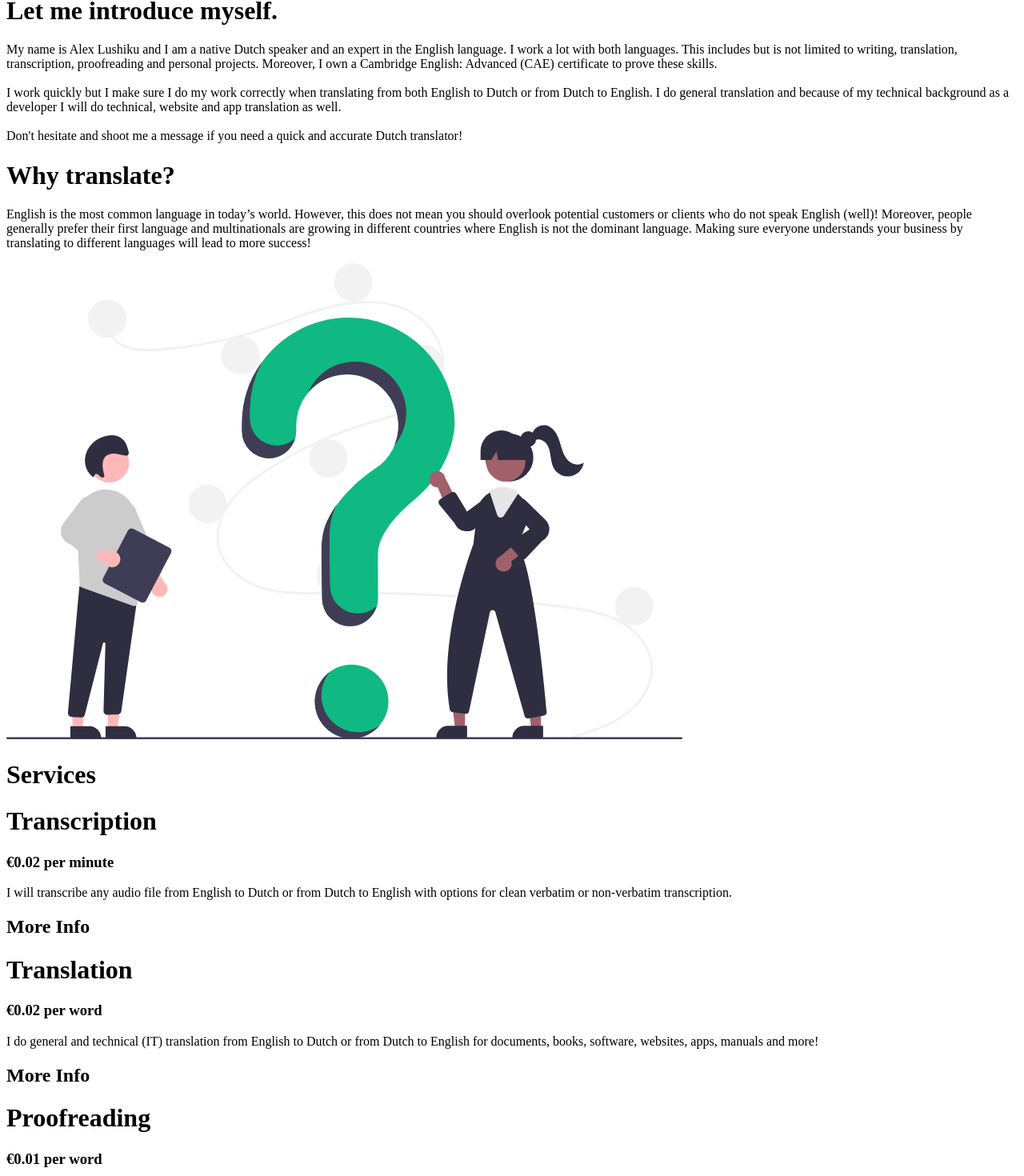
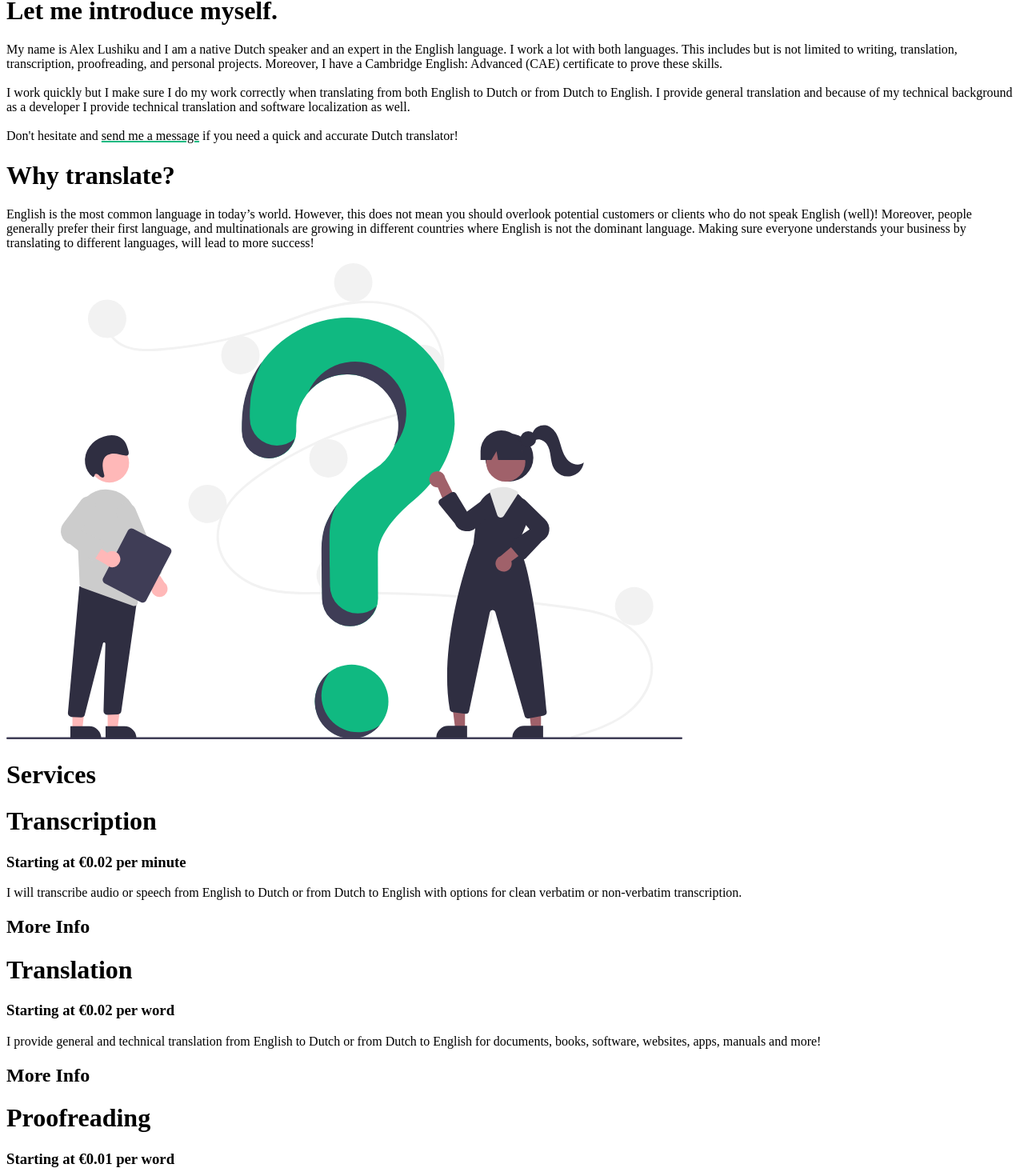
Before and after one commit to callmenoodles/noodles-translation, a Next.js app: page / in a window 1280 px wide. Shown: the part 1578-3048 px from the top of the page at 80% size. Built offline with nearby package versions, Linux system fonts and the light colour scheme.

Commit message:
fix grammar and minor issues

```diff
--- a/pages/components/home/About.js
+++ b/pages/components/home/About.js
@@ -1,3 +1,5 @@
+import Link from 'next/link'
+
 const About = () => {
   return(
     <div className='flex flex-row justify-center items-center mb-64'>
@@ -5,14 +7,14 @@ const About = () => {
       <div className='smaller:w-4/5 lg:w-2/5 xl:w-144 2xl:w-144'>
         <h1 className='text-3xl font-bold mt-12 text-primary'>Let me introduce myself.</h1>
         <p className='mt-4 text-lg break-word'>
-          My name is Alex Lushiku and I am a <span className='text-primary font-semibold'>native Dutch</span> speaker and an expert in the English language. I work a lot with both languages. This includes but is not limited to writing, <span className='text-primary font-semibold'>translation, transcription, proofreading</span> and personal projects. Moreover, I own a Cambridge English: Advanced (CAE) certificate to prove these skills.
+          My name is Alex Lushiku and I am a <span className='text-primary font-semibold'>native Dutch</span> speaker and an expert in the English language. I work a lot with both languages. This includes but is not limited to writing, <span className='text-primary font-semibold'>translation, transcription, proofreading</span>, and personal projects. Moreover, I have a Cambridge English: Advanced (CAE) certificate to prove these skills.
           <br></br><br></br>
-          I work quickly but I make sure I do my work correctly when translating from both <span className='text-primary font-semibold'>English to Dutch </span>or from
-          <span className='text-primary font-semibold'> Dutch to English</span>.
-          I do <span className='text-primary font-semibold'>general translation</span> and because of my technical background as a developer
-          I will do <span className='text-primary font-semibold'>technical, website and app translation</span> as well.
+          I work quickly but I make sure I do my work correctly when translating from both English to Dutch or from
+           Dutch to English.
+          I provide <span className='text-primary font-semibold'>general translation</span> and because of my technical background as a developer
+          I provide <span className='text-primary font-semibold'>technical translation</span> and <span className='text-primary font-semibold'>software localization</span> as well.
           <br></br><br></br>
-          Don't hesitate and shoot me a message if you need a <span className='text-primary font-semibold'>quick and accurate</span> Dutch translator!
+          Don't hesitate and <Link href='/contact'><u className="cursor-pointer" style={{textDecorationColor:"#10B981", textDecorationThickness:"2px"}}>send me a message</u></Link> if you need a <span className='text-primary font-semibold'>quick and accurate</span> Dutch translator!
         </p>
       </div>
     </div>
--- a/pages/components/home/Service.js
+++ b/pages/components/home/Service.js
@@ -12,7 +12,7 @@ const Service = (props) => {
     <div className={featuredProperties + 'relative shadow-sm rounded-lg border-2 w-72 h-96 m-5 flex flex-col box-content items-center'}>
       <div className='flex flex-col flex-wrap justify-center items-center w-full'>
         <h1 className='mt-4 font-semibold text-2xl text-center'>{props.title}</h1>
-        <h3 className='text-center'>&euro;{props.price} per {props.unit}</h3>
+        <h3 className='text-center mt-1'>Starting at &euro;{props.price} per {props.unit}</h3>
       </div>
       <p className='text-center mt-6 w-2/3'>{props.description}</p>
       <div className='absolute mt-4 bottom-8 w-32 h-10 bg-primary cursor-pointer transform duration-100 hover:scale-105 rounded-full
--- a/pages/components/home/Services.js
+++ b/pages/components/home/Services.js
@@ -7,19 +7,19 @@ const Services = () => {
       <div className='flex smaller:flex-col lg:flex-row justify-center'>
         <Service
           title='Transcription'
-          description='I will transcribe any audio file from English to Dutch or from Dutch to English with options for clean verbatim or non-verbatim transcription.'
+          description='I will transcribe audio or speech from English to Dutch or from Dutch to English with options for clean verbatim or non-verbatim transcription.'
           price='0.02'
           unit='minute'
           featured={false}/>
         <Service
           title='Translation'
-          description='I do general and technical (IT) translation from English to Dutch or from Dutch to English for documents, books, software, websites, apps, manuals and more!'
+          description='I provide general and technical translation from English to Dutch or from Dutch to English for documents, books, software, websites, apps, manuals and more!'
           price='0.02'
           unit='word'
           featured={true}/>
         <Service
           title='Proofreading'
-          description="Wrong translation will look unprofessional and might lead to you losing potential customers. I will proofread and correct any English or Dutch file to make sure it's professional!"
+          description="Wrong translation will look unprofessional and might lead you to losing potential customers. I will proofread and correct any English or Dutch file to make sure it's professional."
           price='0.01'
           unit='word'
           featured={false}/>
--- a/pages/components/home/Why.js
+++ b/pages/components/home/Why.js
@@ -4,7 +4,7 @@ const Why = () => {
       <div className='smaller:w-4/5 lg:w-2/5 xl:w-144 2xl:w-144'>
         <h1 className='text-3xl font-bold mt-12 text-primary'>Why translate?</h1>
         <p className='mt-4 text-lg'>
-        English is the most common language in today’s world. However, this does not mean you should overlook potential customers or clients who do not speak English (well)!  Moreover, people generally prefer their first language and multinationals are growing in different countries where English is not the dominant language. Making sure everyone understands your business by <span className='text-primary font-semibold'>translating to different languages will lead to more success!</span>
+        English is the most common language in today’s world. However, this does not mean you should overlook potential customers or clients who do not speak English (well)!  Moreover, people generally prefer their first language, and multinationals are growing in different countries where English is not the dominant language. Making sure everyone understands your business by <span className='text-primary font-semibold'>translating to different languages, will lead to more success!</span>
         </p>
       </div>
       <img src='/question.svg' alt='question' className='w-1/4 ml-12 smaller:hidden'/>
--- a/pages/contact.js
+++ b/pages/contact.js
@@ -27,7 +27,7 @@ const Contact = () => {
       <div className='flex flex-col items-center justify-center mb-24' style={{'minHeight':'calc(100vh - 64px - 6rem)'}}>
         <div className='flex flex-col maxmd:w-4/5 md:w-144'>
           <h1 className='text-3xl font-semibold mt-32'>Contact</h1>
-          <h3 className='mb-8 mt-2'>Send me a message if you need English to Dutch or Dutch to English translation, transcription or proofreading or if you have a question.</h3>
+          <h3 className='mb-8 mt-2'>Send me a message if you need English to Dutch or Dutch to English translation, transcription, or proofreading, or if you have a question.</h3>
           <form action='/api/message' method='post'>
             <div className='flex flex-col mb-4'>
               <label className='font-semibold mb-2'>Name</label>
--- a/pages/index.js
+++ b/pages/index.js
@@ -11,7 +11,7 @@ const Index = () => {
   return(
     <div className='h-screen'>
       <Head>
-        <title>Home - Noodles Translation - Native Dutch Translation</title>
+        <title>Home - Noodles Translation - English and Native Dutch Translation</title>
         <link rel='shortcut icon' href='/icons/favicon.ico' />
         <meta charSet='utf-8'></meta>
         <meta name='description' content='Accurate English and Dutch translation, transcription, and proofreading.'></meta>
--- a/pages/services/proofreading.js
+++ b/pages/services/proofreading.js
@@ -28,7 +28,7 @@ const Proofreading = () => {
       <div className='flex flex-col pt-32 mb-32 maxmd:w-4/5 md:w-144' style={{'minHeight':'calc(100vh - 64px'}}>
         <h1 className='text-3xl font-bold text-primary mt-4'>What is proofreading?</h1>
         <p className='text-lg mt-2'>
-          Proofreading is the process of reviewing content for errors in spelling, grammar, punctuation, and structure. Incorrect spelling looks unprofessional and will hurt your brand, but proofreading also ensures the correct message is conveyed. This involves not correcting word for word but actively reading context to make sure the structure is correct.
+          Proofreading is the process of reviewing content for errors in spelling, grammar, punctuation, and structure. Incorrect spelling looks unprofessional and will hurt your brand, but proofreading also ensures the correct message is conveyed. This involves actively reading context to make sure the structure is correct as opposed to correcting word for word.
         </p>
         <img
           src='/proofreading.svg'
--- a/pages/services/transcription.js
+++ b/pages/services/transcription.js
@@ -41,7 +41,7 @@ const Transcription = () => {
 
         <h2 className='text-2xl font-semibold mt-4'>Non-verbatim transcription</h2>
         <p className='text-lg mt-2'>
-          Non-verbatim or clean transcription is a transcription method meant for professional use. It removes the details mentioned above including curse words to make the transcription user-friendly.
+          Non-verbatim or clean transcription is a transcription method meant for professional use. It removes the details mentioned above, including curse words, to make the transcription user-friendly.
         </p>
         <h1 className='text-3xl font-bold text-primary mt-12'>Why Noodles?</h1>
         <p className='text-lg mt-2'>
--- a/pages/services/translation.js
+++ b/pages/services/translation.js
@@ -34,7 +34,7 @@ const Translation = () => {
           className='transform scale-75'/>
         <h3 className='text-2xl font-semibold text-primary mt-4'>General translation</h3>
         <p>
-          As the name suggests, general translation covers all types of translation such as words, sentences, documents, or paragraphs. Choose this if your content does not fit in the following categories.
+          As the name suggests, general translation covers all types of translation such as words, sentences, documents, or paragraphs. Pick this option if your content does not fit in one the following categories:
         </p>
         <h3 className='text-2xl font-semibold text-primary mt-4'>Technical translation</h3>
         <p>
```
